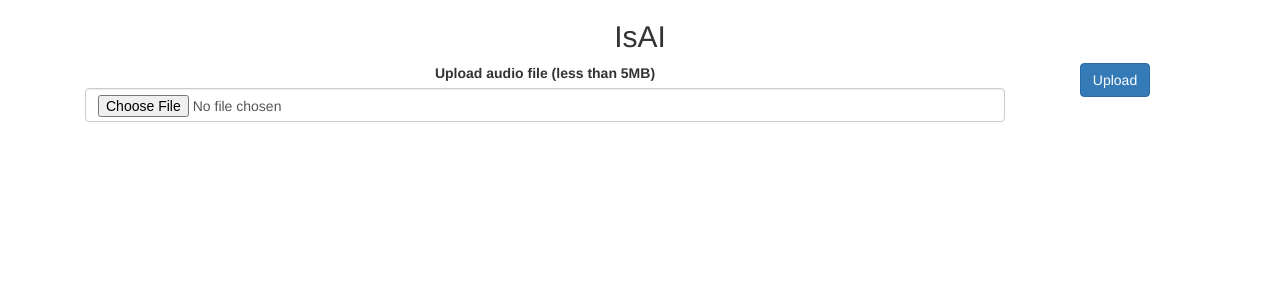
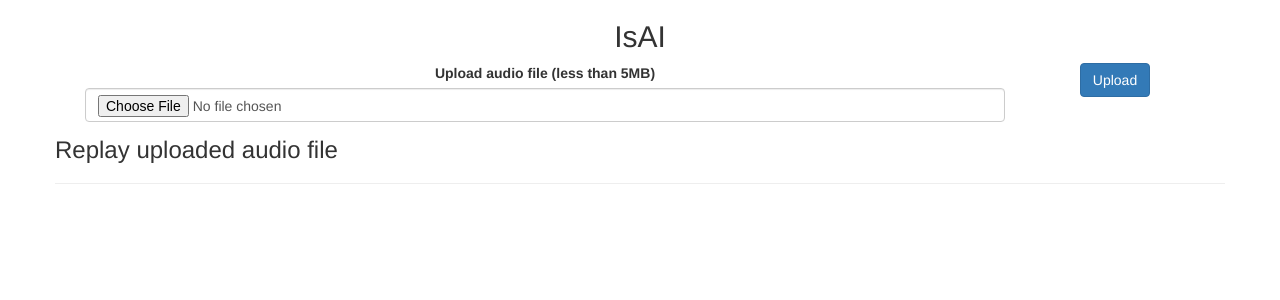
Before and after one commit to arunravishankar/IsAI, a Flask app: template templates/index.html in a window 1280 px wide. Shown: the top 300 px of the page. Run offline with Flask 2, Linux system fonts and the light colour scheme; the template is opened without the code that fills it, so the values that code supplies are empty; some libraries are stand-ins or nearby versions.

Commit message:
Added play audio feature
- In index get route
   - added functionality to delete all files within uploads directory
   - added arg to pass files to index.html
- In upload_files
    - added functionality to save uploaded file
    - passed files as arg to index.html
- In upload function
    - deleted print from upload(filename)
- In index.html
   - added div to display h3 and replay audio files in the browser
   - formatted to fix indentation

```diff
--- a/app.py
+++ b/app.py
@@ -10,7 +10,12 @@ app.config['MAX_CONTENT_LENGTH'] = 5 * 1024 * 1024
 
 @app.route('/', methods=['GET'])
 def index():
-    return render_template('index.html')
+    files = os.listdir(app.config['UPLOAD_PATH'])
+    # cleanup files before the first GET request
+    for file in files:
+        os.remove(os.path.join(app.config['UPLOAD_PATH'], file))
+    files = os.listdir(app.config['UPLOAD_PATH'])
+    return render_template('index.html', files=files)
 
 
 @app.route('/', methods=['POST'])
@@ -18,7 +23,8 @@ def upload_files():
     uploaded_file = request.files['audiofile']
     filename = secure_filename(uploaded_file.filename)
     uploaded_file.save(os.path.join(app.config['UPLOAD_PATH'], filename))
-    return render_template('index.html')
+    files = os.listdir(app.config['UPLOAD_PATH'])
+    return render_template('index.html', files=files)
 
 
 @app.route('/uploads/<filename>')
--- a/templates/index.html
+++ b/templates/index.html
@@ -1,5 +1,6 @@
 <!doctype html>
 <html lang="en">
+
 <head>
   <meta charset="utf-8">
   <meta name="viewport" content="width=device-width, initial-scale=1, shrink-to-fit=no">
@@ -11,6 +12,7 @@
   <!-- Bootstrap core CSS -->
   <link rel="stylesheet" href="https://maxcdn.bootstrapcdn.com/bootstrap/3.3.7/css/bootstrap.min.css">
 </head>
+
 <body>
   <div class="container">
     <div class="row">
@@ -26,6 +28,15 @@
           </div>
         </form>
       </div>
+      <div>
+        <h3>Replay uploaded audio file</h3>
+        <hr>
+        {% for file in files %}
+          <audio controls src="{{ url_for('upload', filename=file)}}">Your browser does not support the audio
+          element</audio>
+        {% endfor %}
+        </hr>
+      </div>
     </div>
   </div>
   <!-- Bootstrap core JavaScript
@@ -34,4 +45,5 @@
   <script src="https://cdnjs.cloudflare.com/ajax/libs/jquery/3.2.1/jquery.js"></script>
   <script src="https://maxcdn.bootstrapcdn.com/bootstrap/3.3.7/js/bootstrap.min.js"></script>
 </body>
+
 </html>
```
Lines whose indentation alone changed are shown as unchanged.
